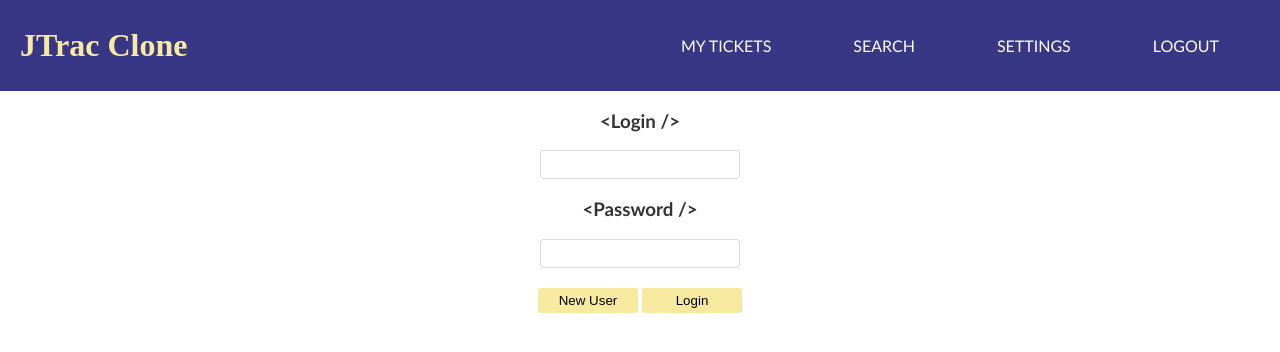
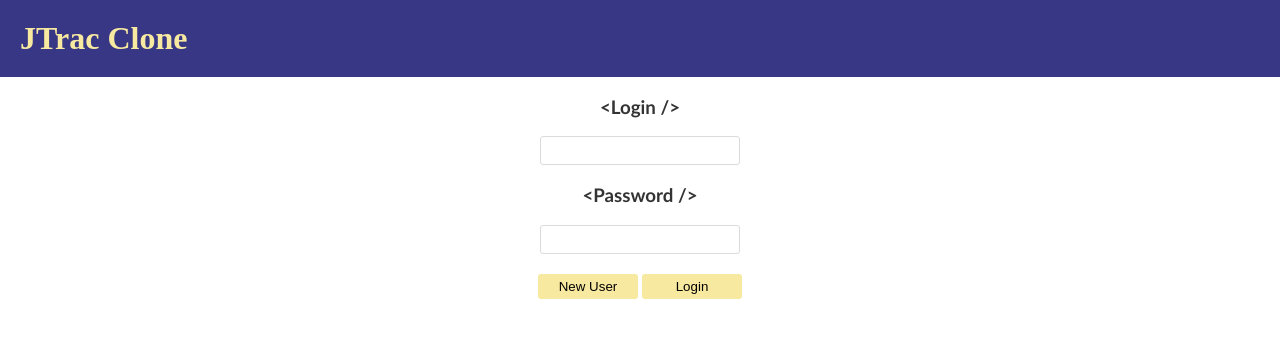
Before and after one commit to eolculnamo2/ReactTrac, a React app: page / in a window 1280 px wide. Shown: the top 352 px of the page. Built offline with nearby package versions, Linux system fonts and the light colour scheme; no server answers.

Commit message:
fix nav bar and authentication issue

```diff
--- a/src/App.js
+++ b/src/App.js
@@ -94,6 +94,7 @@ class App extends React.Component{
                 <div>
                     <Menu
                       changePage={this.handleChangePage}
+                      currentPage={this.state.currentPage}
                       />
                     <Login
                       changePage={this.handleChangePage}
--- a/src/components/Menu/Menu.js
+++ b/src/components/Menu/Menu.js
@@ -17,13 +17,12 @@ class Menu extends React.Component {
         return response.json();
       })
       .then((data)=>{
-        data.name == 'success' ? this.props.changePage('login') : alert('Logout Error')
+        data.name == 'success' ? this.props.changePage('login',null,null,false) : alert('Logout Error')
       })
     }
-    render(){
+    showMenu(){
+      if(this.props.currentPage != 'login'){
         return(
-            <div className="menu">
-                <h1 onClick={()=>{this.props.changePage('categories')}}>JTrac Clone</h1>
           <ul className="options">
               <li onClick = {this.props.changePage.bind(this,'ticket-list','My Tickets',null,null,'my-tickets',null)}>
                   My Tickets
@@ -38,6 +37,14 @@ class Menu extends React.Component {
                   Logout
               </li>
           </ul>
+        )
+      }
+    }
+    render(){
+        return(
+            <div className="menu">
+                <h1 onClick={()=>{this.props.changePage('categories')}}>JTrac Clone</h1>
+                {this.showMenu()}
             </div>
         )
     }
```
Also changed, not shown: assets/dist/bundle.js. Lines whose indentation alone changed are shown as unchanged.
